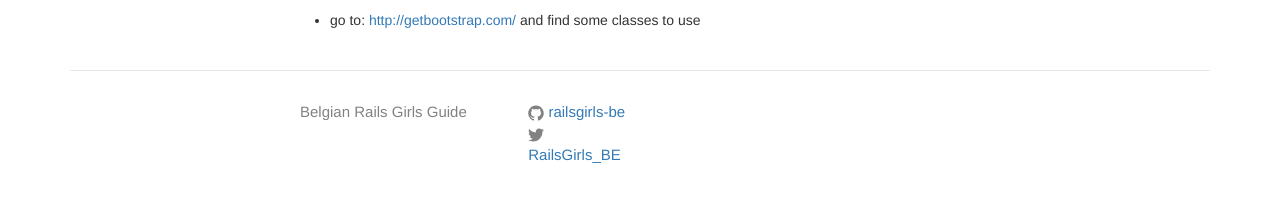
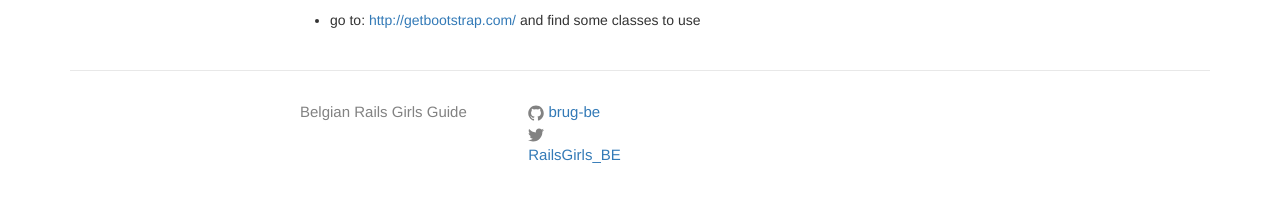
Before and after one commit to brug-be/railsgirls_guide, a Jekyll site: the page built from part_1_static.md, in a window 1280 px wide. Shown: the part 1525-1733 px from the top of the page. Built offline with Jekyll 4.4.1, drawn with Linux system fonts in a browser that asks for light colours; nearby versions of some CDN libraries; some of the changed lines change nothing that is shown.

Commit message:
Change GitHub URLs to point to the brug-be repo
The repository has been transferred from the railsgirls-be account to the brug-be one.

```diff
--- a/_config.yml
+++ b/_config.yml
@@ -2,7 +2,7 @@
 title: Belgian Rails Girls Guide
 description: Rails Girls Guide for Belgian Chapter.
 twitter_username: RailsGirls_BE
-github_username:  railsgirls-be
+github_username:  brug-be
 baseurl: /railsgirls_guide
 
 # Build settings
--- a/_includes/footer.html
+++ b/_includes/footer.html
@@ -12,7 +12,7 @@
 
       <div class="footer-col  footer-col-2">
           {% if site.github_username %}
-            <a href="https://github.com/{{ site.github_username }}">
+            <a href="https://github.com/{{ site.github_username }}{{ site.baseurl }}">
               <span class="icon  icon--github">
                 <svg viewBox="0 0 16 16">
                   <path fill="#828282" d="M7.999,0.431c-4.285,0-7.76,3.474-7.76,7.761 c0,3.428,2.223,6.337,5.307,7.363c0.388,0.071,0.53-0.168,0.53-0.374c0-0.184-0.007-0.672-0.01-1.32 c-2.159,0.469-2.614-1.04-2.614-1.04c-0.353-0.896-0.862-1.135-0.862-1.135c-0.705-0.481,0.053-0.472,0.053-0.472 c0.779,0.055,1.189,0.8,1.189,0.8c0.692,1.186,1.816,0.843,2.258,0.645c0.071-0.502,0.271-0.843,0.493-1.037 C4.86,11.425,3.049,10.76,3.049,7.786c0-0.847,0.302-1.54,0.799-2.082C3.768,5.507,3.501,4.718,3.924,3.65 c0,0,0.652-0.209,2.134,0.796C6.677,4.273,7.34,4.187,8,4.184c0.659,0.003,1.323,0.089,1.943,0.261 c1.482-1.004,2.132-0.796,2.132-0.796c0.423,1.068,0.157,1.857,0.077,2.054c0.497,0.542,0.798,1.235,0.798,2.082 c0,2.981-1.814,3.637-3.543,3.829c0.279,0.24,0.527,0.713,0.527,1.437c0,1.037-0.01,1.874-0.01,2.129 c0,0.208,0.14,0.449,0.534,0.373c3.081-1.028,5.302-3.935,5.302-7.362C15.76,3.906,12.285,0.431,7.999,0.431z"/>
@@ -21,6 +21,7 @@
 
               <span class="username">{{ site.github_username }}</span>
             </a>
+            <br/>
           {% endif %}
 
           {% if site.twitter_username %}
--- a/part_1_static.md
+++ b/part_1_static.md
@@ -11,7 +11,7 @@
 ### 1. Start with an introduction on web technologies given by coach.
 
 ### 2. Inspect an HTML file.
-* together with your coach, have a look at: [about.html](/railsgirls_guide/materials/about.html) [(source)](https://github.com/railsgirls-be/railsgirls_guide/blob/gh-pages/materials/about.html)
+* together with your coach, have a look at: [about.html](/railsgirls_guide/materials/about.html) [(source)](https://github.com/brug-be/railsgirls_guide/blob/gh-pages/materials/about.html)
 * discuss about general structure, different tags and their purpose
 
 ### 3. Write your own HTML file, using the one above as guide
@@ -72,8 +72,8 @@
 ### 5. Inspect a stylished version of the about page
 
 * discuss with your coach the following
-<a href="http://railsgirls-be.github.io/railsgirls_guide/materials/about_boostrap_and_js.html" target="_blank">page</a>
-(<a href="https://github.com/railsgirls-be/railsgirls_guide/blob/gh-pages/materials/about_boostrap_and_js.html" target="_blank">source</a>)
+<a href="/railsgirls_guide/materials/about_boostrap_and_js.html" target="_blank">page</a>
+(<a href="https://github.com/brug-be/railsgirls_guide/blob/gh-pages/materials/about_boostrap_and_js.html" target="_blank">source</a>)
 
 * understand the structure, what is the HTML part, the CSS part and the JS part
 
```
Also changed, not shown: README.md.
